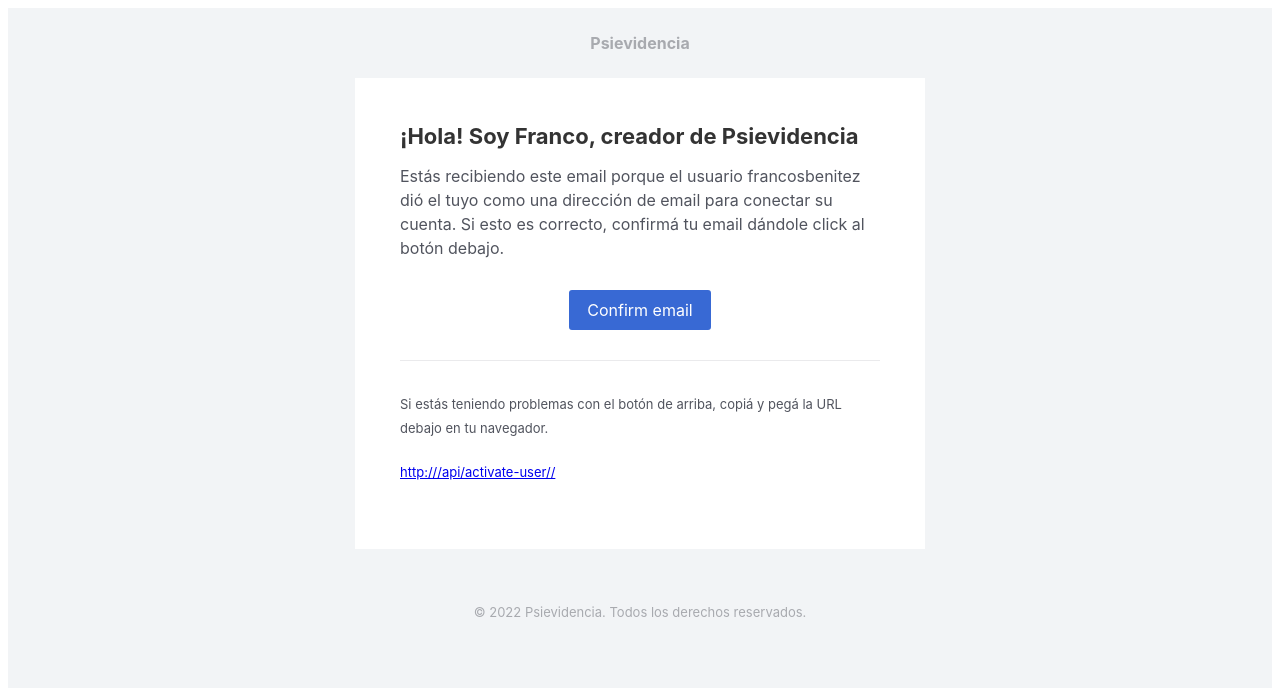
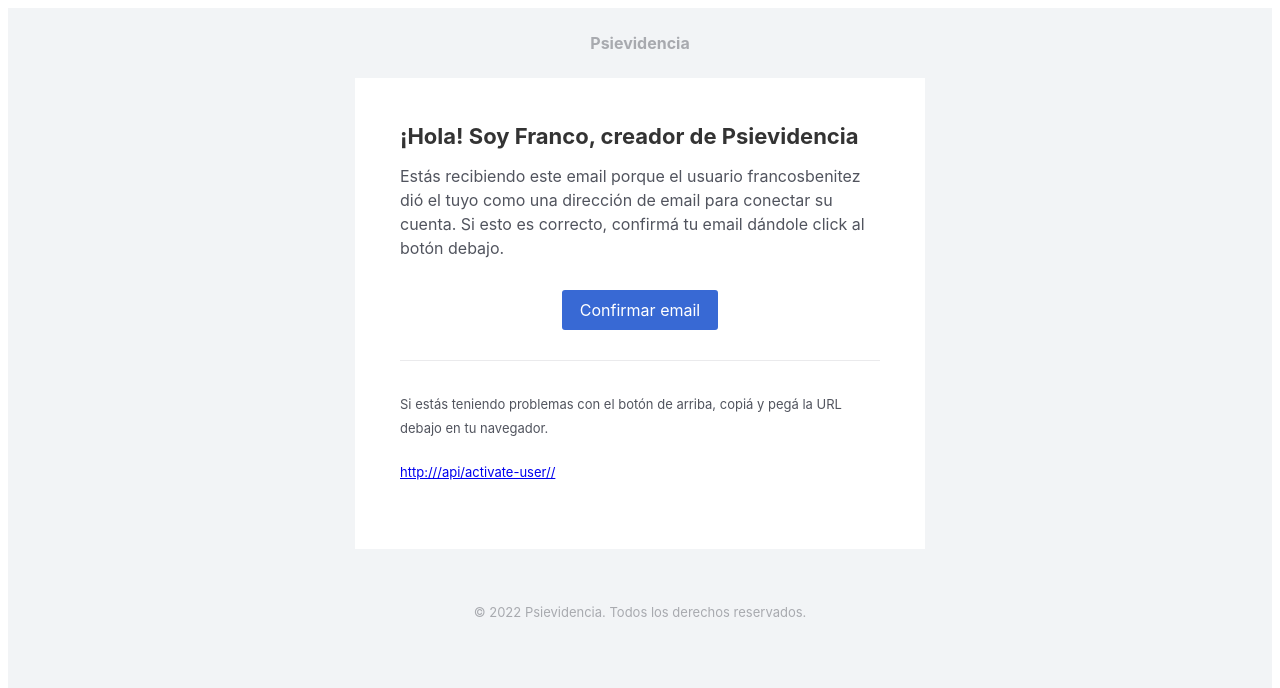
Before and after one commit to francosbenitez/psievidencia-backend, a Django app: template templates/activate.html in a window 1280 px wide. Shown: the top 688 px of the page. Run offline with Django 4.2, Linux system fonts and the light colour scheme; the template is opened without the code that fills it, so the values that code supplies are empty.

Commit message:
chore: minor change v2

```diff
--- a/templates/activate.html
+++ b/templates/activate.html
@@ -158,7 +158,7 @@
                                                       target="_blank"
                                                       data-saferedirecturl="https://www.google.com/url?q=http://{{domain}}{% url 'activate' uidb64=uid token=token %}"
                                                     >
-                                                      Confirm email
+                                                      Confirmar email
                                                     </a>
                                                   </td>
                                                 </tr>
```
